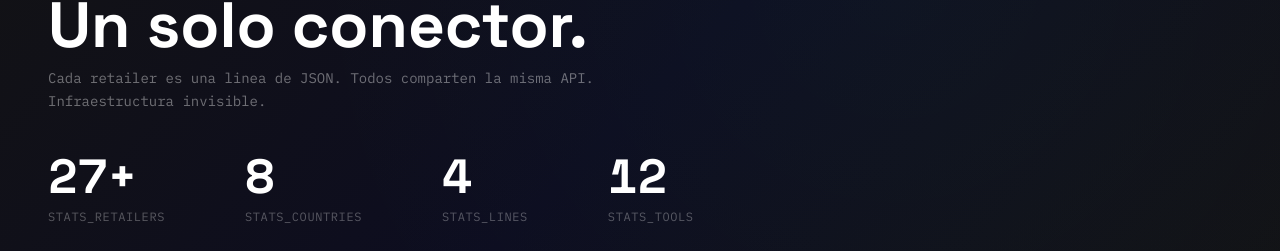
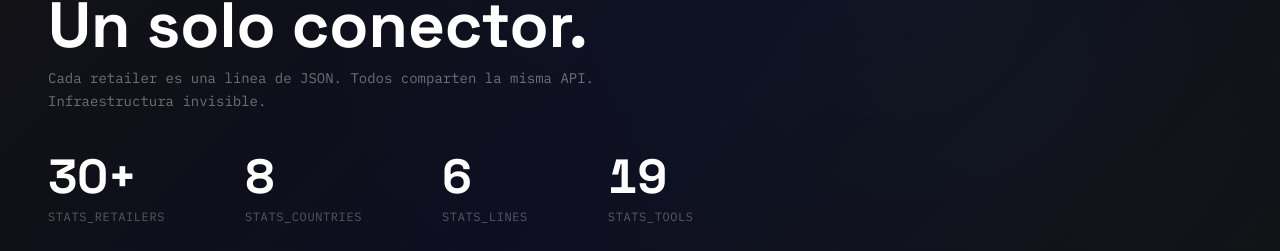
Before and after one commit to Treevu-ai/cli-market-world, a Next.js app in the folder landing/: page / in a window 1280 px wide. Shown: the part 1242-1493 px from the top of the page. Built offline with nearby package versions, Linux system fonts and the light colour scheme.

Commit message:
fix: StatsSection counter values 27→30, 4→6, 12→19

```diff
--- a/landing/components/StatsSection.tsx
+++ b/landing/components/StatsSection.tsx
@@ -3,7 +3,7 @@ import { useEffect, useState, useRef } from "react";
 import { useLang } from "@/lib/LanguageContext";
 
 const labels = ["stats_retailers","stats_countries","stats_lines","stats_tools"];
-const ends = [27, 8, 4, 12];
+const ends = [30, 8, 6, 19];
 const suffixes = ["+", "", "", ""];
 
 function Counter({ end, suffix, label, delay }: { end: number; suffix: string; label: string; delay: number }) {
```
